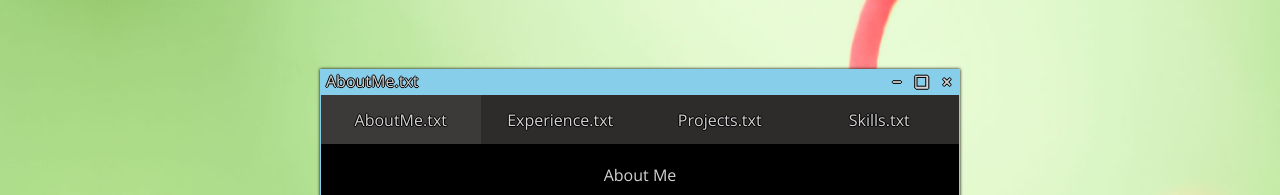
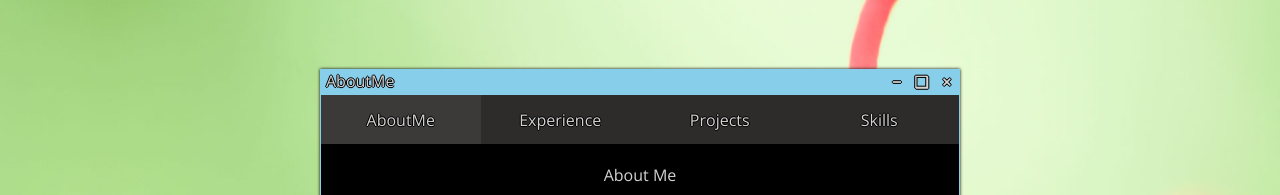
Before and after one commit to ZeshanQureshi/zeshan-os, a Vue app: page / in a window 1280 px wide. Both pictures are taken after a click on the element 101 px from the left and 773 px from the top of the page. Shown: the part 131-326 px from the top of the page. Built offline with nearby package versions, Linux system fonts and the light colour scheme.

Commit message:
Fixed Risizing Display and Portfolio Text

```diff
--- a/src/App.vue
+++ b/src/App.vue
@@ -11,10 +11,10 @@
   -->
 
   <div v-show='windowState == "Open"' class="window animate__fadeInUp" :class='{ "window-full": windowSize == "Full" }' ref="draggableContainer" id="draggable-container">
-    <div @mousedown="resizeWindow($event, 'ne')" class="window-resizer ne"></div>
-    <div @mousedown="resizeWindow($event, 'nw')" class="window-resizer nw"></div>
-    <div @mousedown="resizeWindow($event, 'sw')" class="window-resizer sw"></div>
-    <div @mousedown="resizeWindow($event, 'se')" class="window-resizer se"></div>
+    <div @mousedown="resizeWindow($event, 'ne')" class="window-resizer" :class='{ "ne":  windowSize != "Full" }'></div>
+    <div @mousedown="resizeWindow($event, 'nw')" class="window-resizer" :class='{ "nw":  windowSize != "Full" }'></div>
+    <div @mousedown="resizeWindow($event, 'sw')" class="window-resizer" :class='{ "sw":  windowSize != "Full" }'></div>
+    <div @mousedown="resizeWindow($event, 'se')" class="window-resizer" :class='{ "se":  windowSize != "Full" }'></div>
     <div class="window-menu">
       <div class="window-menu-top" id="draggable-header" @mousedown="dragMouseDown" @dblclick="windowSizing">
         <h2 class="window-tag">{{ fileName }}</h2>
@@ -23,14 +23,14 @@
         <h6 @click="minimizeWindow">−</h6>
       </div>
       <div class="window-menu-content">
-        <div class="window-menu-content-label" :class='{ "window-active-tab": fileName == "AboutMe.txt" }' @click="changeText('AboutMe.txt')">AboutMe.txt</div>
-        <div class="window-menu-content-label" :class='{ "window-active-tab": fileName == "Experience.txt" }' @click="changeText('Experience.txt')">Experience.txt</div>
-        <div class="window-menu-content-label" :class='{ "window-active-tab": fileName == "Projects.txt" }' @click="changeText('Projects.txt')">Projects.txt</div>
-        <div class="window-menu-content-label" :class='{ "window-active-tab": fileName == "Skills.txt" }' @click="changeText('Skills.txt')">Skills.txt</div>
+        <div class="window-menu-content-label" :class='{ "window-active-tab": fileName == "AboutMe" }' @click="changeText('AboutMe')">AboutMe</div>
+        <div class="window-menu-content-label" :class='{ "window-active-tab": fileName == "Experience" }' @click="changeText('Experience')">Experience</div>
+        <div class="window-menu-content-label" :class='{ "window-active-tab": fileName == "Projects" }' @click="changeText('Projects')">Projects</div>
+        <div class="window-menu-content-label" :class='{ "window-active-tab": fileName == "Skills" }' @click="changeText('Skills')">Skills</div>
       </div>
     </div>
     <div class="window-content">
-      <div v-if="fileName == 'AboutMe.txt'">
+      <div v-if="fileName == 'AboutMe'">
         <div class="window-text-header">
           About Me
         </div>
@@ -56,7 +56,7 @@
           </ul>
         </div>
       </div>
-      <div v-else-if="fileName == 'Experience.txt'">
+      <div v-else-if="fileName == 'Experience'">
         <div class="window-text-header">
           Experience
         </div>
@@ -112,7 +112,7 @@
           </ul>
         </div>
       </div>
-      <div v-else-if="fileName == 'Projects.txt'">
+      <div v-else-if="fileName == 'Projects'">
         <div class="window-text-header">
           Projects
         </div>
@@ -168,7 +168,7 @@
           </ul>
         </div>
       </div>
-      <div v-else-if="fileName == 'Skills.txt'">
+      <div v-else-if="fileName == 'Skills'">
         <div class="window-text-header">
           Skills
         </div>
@@ -198,30 +198,30 @@
 
       <div class="start-application">
         <div class="start-label"><h5>A</h5></div>
-        <div class="start-app"  @click="displayWindow('AboutMe.txt')" ondragstart="return false" ondrop="return false">
+        <div class="start-app"  @click="displayWindow('AboutMe')" ondragstart="return false" ondrop="return false">
           <img class="start-app-icon" src="../public/notepad.png">
-          <h4>AboutMe.txt</h4>
+          <h4>AboutMe</h4>
         </div>
         <div class="start-label"><h5>E</h5></div>
-        <div class="start-app" @click="displayWindow('Experience.txt')" ondragstart="return false" ondrop="return false">
+        <div class="start-app" @click="displayWindow('Experience')" ondragstart="return false" ondrop="return false">
           <img class="start-app-icon" src="../public/notepad.png">
-          <h4>Experience.txt</h4>
+          <h4>Experience</h4>
         </div>
         <div class="start-label"><h5>P</h5></div>
-        <div class="start-app" @click="displayWindow('Projects.txt')" ondragstart="return false" ondrop="return false">
+        <div class="start-app" @click="displayWindow('Projects')" ondragstart="return false" ondrop="return false">
           <img class="start-app-icon" src="../public/notepad.png">
-          <h4>Projects.txt</h4>
+          <h4>Projects</h4>
         </div>
         <div class="start-label"><h5>S</h5></div>
-        <div class="start-app" @click="displayWindow('Skills.txt')" ondragstart="return false" ondrop="return false">
+        <div class="start-app" @click="displayWindow('Skills')" ondragstart="return false" ondrop="return false">
           <img class="start-app-icon" src="../public/notepad.png">
-          <h4>Skills.txt</h4>
+          <h4>Skills</h4>
         </div>
       </div>
     </div>
 
     <div class="start-tabs">
-      <div class="start-tabs-note" @click="startWindow('AboutMe.txt')"
+      <div class="start-tabs-note" @click="startWindow('AboutMe')"
       :class='{ "start-tabs-open": windowState == "Open", "start-tabs-minimized": windowState == "Minimized"  }' ondragstart="return false" ondrop="return false">
         <img class="start-tabs-icon" src="../public/notepad.png">
       </div>
@@ -312,7 +312,7 @@ export default {
     startWindow() {
       if (this.windowState == "Close") {
         this.windowState = "Open";
-        this.fileName = "AboutMe.txt";
+        this.fileName = "AboutMe";
       } else if (this.windowState == "Minimized") {
         this.windowState = "Open";
       } else {
```
